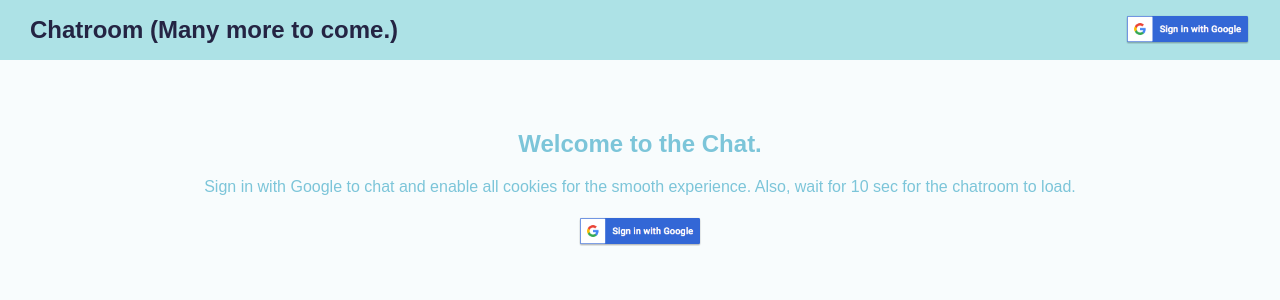
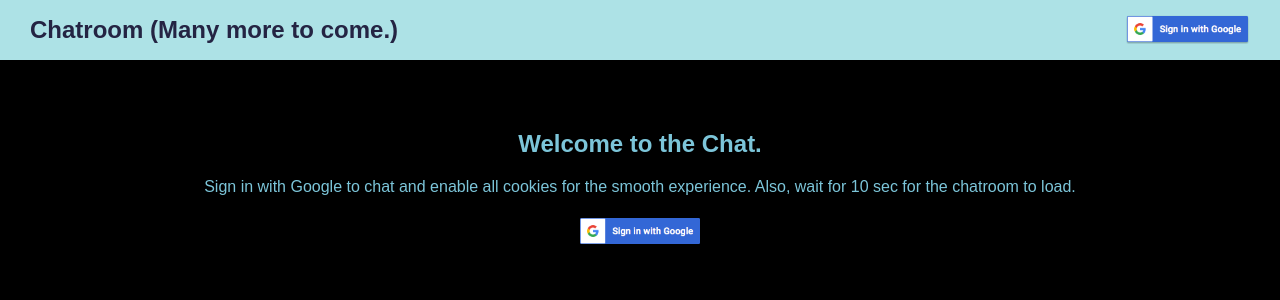
Before and after one commit to abhinav16aero/chatify, a React (Create React App) app: page / in a window 1280 px wide. Shown: the top 300 px of the page. Built offline with nearby package versions, Linux system fonts and the light colour scheme; no server answers; the HTML template or start-up script is replaced by a standard one.

Commit message:
modified:   src/App.css

```diff
--- a/src/App.css
+++ b/src/App.css
@@ -21,7 +21,7 @@ input {
 .App {
   width: 100%;
   min-height: 100vh;
-  background-color: #f8fcfd;
+  background-color: black;
   color: #4c768d;
 }
 
```
